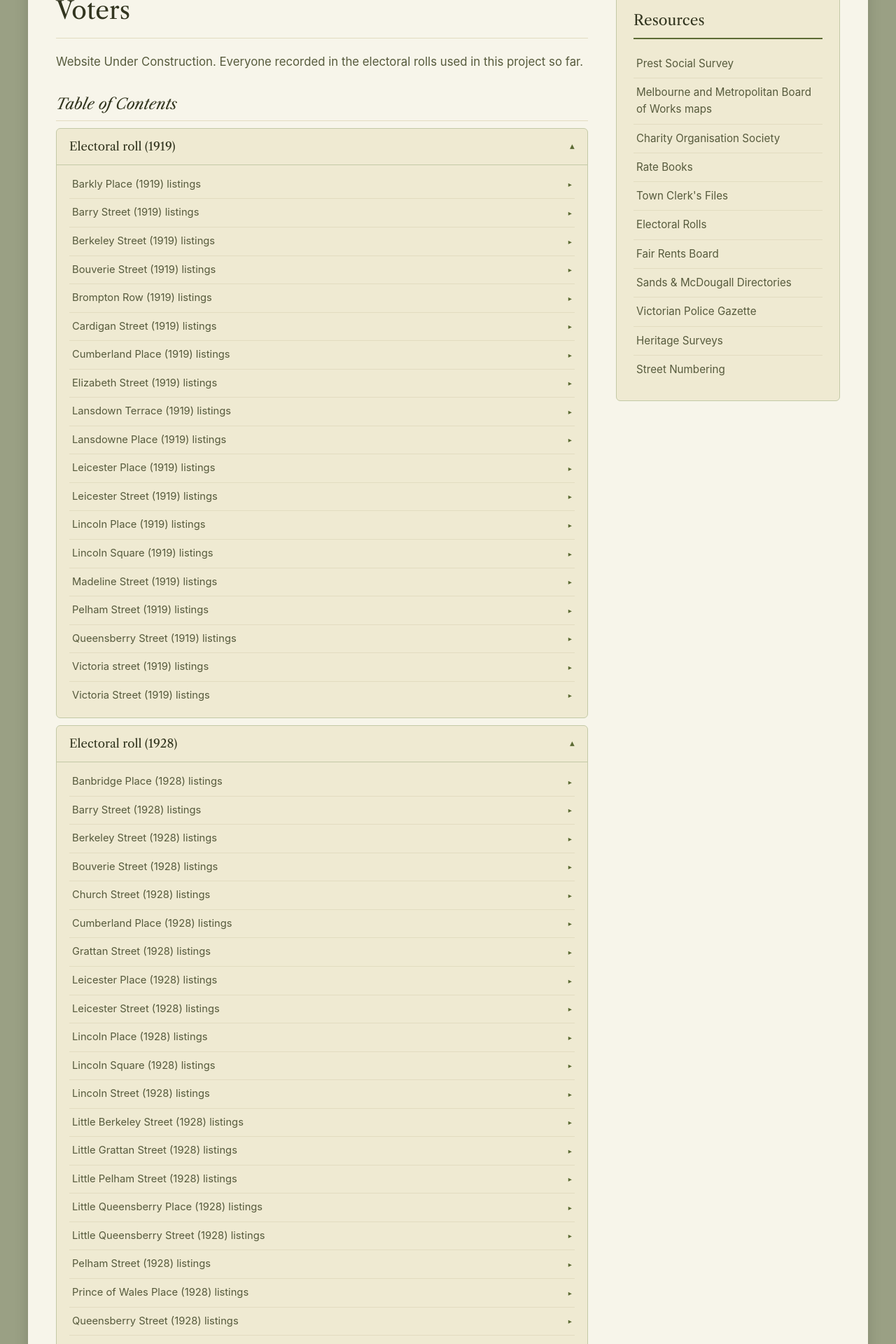
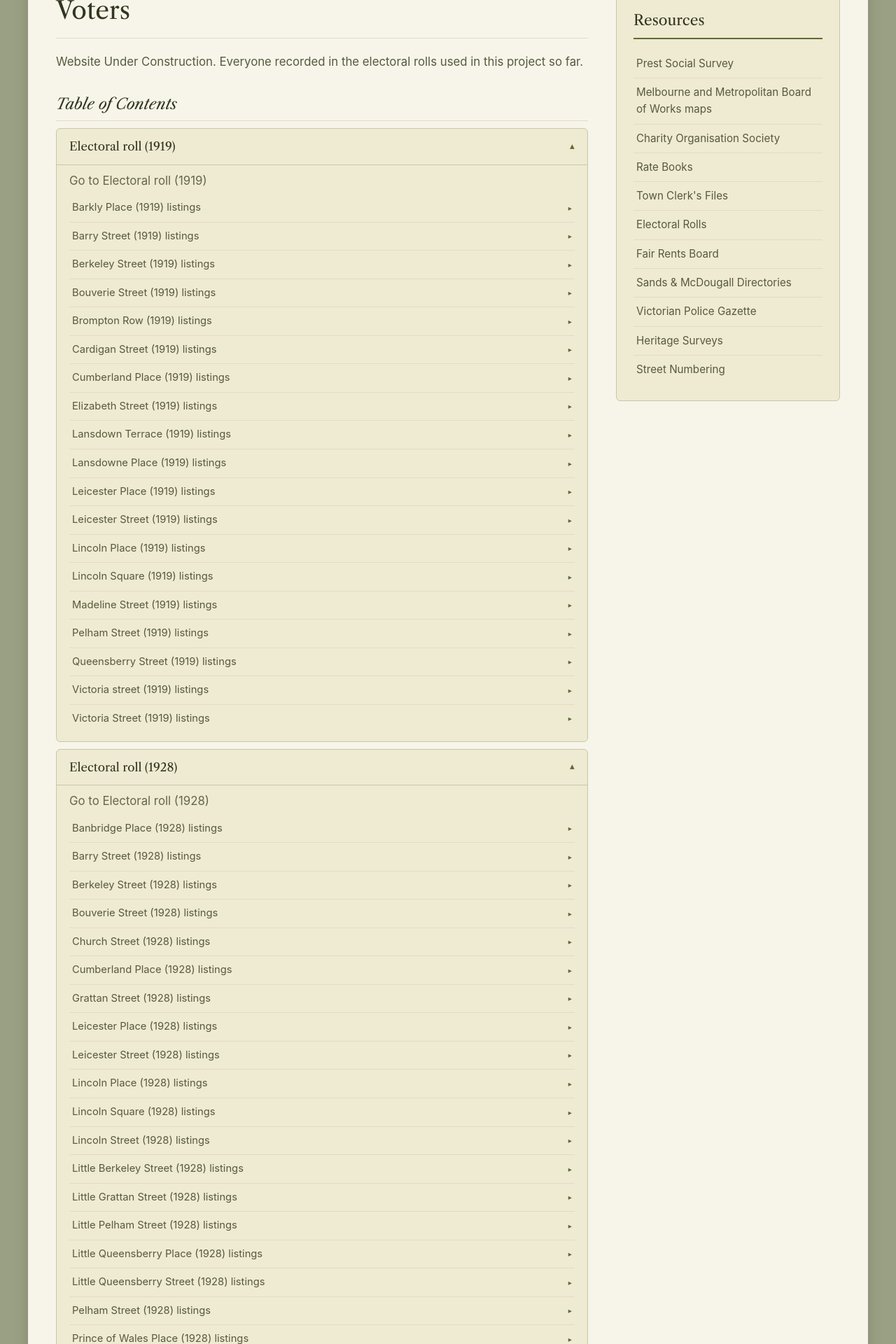
Before and after one commit to notamitchell/order, a Jekyll site: the page built from people.md, in a window 1280 px wide. Shown: the part 469-2389 px from the top of the page at 70% size. Built offline with Jekyll 4.4.1, drawn with Linux system fonts in a browser that asks for light colours.

Commit message:
Accessibility follow-ups: contents toggles, 3D keyboard note, unrecorded sides
- People and Places contents: the folding headings only open and close;
  their links move to the first line inside each group.
- 3D map: a line pointing keyboard users to the 2D map and search.
- Cards with no side recorded are headed "Side not recorded".

Co-Authored-By: Claude Opus 5.5 <noreply@anthropic.com>
Claude-Session: https://claude.ai/code/session_01LKCJsKM3cBDK95ZBvqKUEV

```diff
--- a/_layouts/facet-list.html
+++ b/_layouts/facet-list.html
@@ -62,7 +62,10 @@ document.addEventListener('DOMContentLoaded', () => {
 
         const sourceId = `source-${createSlug(currentSource)}-${createSlug(currentYear)}`;
         const sourceLabel = `${currentSource} (${currentYear})`;
-        tocHtml += `<details class="toc-h1" open><summary class="toc-h1-summary"><a href="#${sourceId}">${sourceLabel}</a></summary><div class="toc-h1-body">`;
+        // The summary only opens and closes the group; links stay out of it
+        // so keyboard and screen-reader users get one control per line
+        tocHtml += `<details class="toc-h1" open><summary class="toc-h1-summary">${sourceLabel}</summary><div class="toc-h1-body">`
+          + `<p class="toc-h3-item toc-go"><a href="#${sourceId}">Go to ${sourceLabel}</a></p>`;
         contentHtml += `<h1 id="${sourceId}">${sourceLabel}</h1>`;
       }
       // Handle <h2> (Street) - ToC: expandable subsection, collapsed by default
@@ -74,7 +77,8 @@ document.addEventListener('DOMContentLoaded', () => {
         if (h2Open) { tocHtml += `</div></details>`; h2Open = false; }
 
         const streetId = `street-${createSlug(currentSource)}-${createSlug(currentYear)}-${createSlug(currentStreet)}`;
-        tocHtml += `<details class="toc-h2"><summary class="toc-h2-summary"><a href="#${streetId}">${currentStreet} (${currentYear}) listings</a></summary><div class="toc-h2-body">`;
+        tocHtml += `<details class="toc-h2"><summary class="toc-h2-summary">${currentStreet} (${currentYear}) listings</summary><div class="toc-h2-body">`
+          + `<p class="toc-h3-item"><a href="#${streetId}">All ${currentStreet} listings</a></p>`;
         h2Open = true;
         contentHtml += `<h2 id="${streetId}">${currentStreet}</h2>`;
       }
@@ -83,8 +87,9 @@ document.addEventListener('DOMContentLoaded', () => {
         currentCardinality = item.cardinality;
 
         const cardId = `card-${createSlug(currentSource)}-${createSlug(currentYear)}-${createSlug(currentStreet)}-${createSlug(currentCardinality)}`;
-        tocHtml += `<p class="toc-h3-item"><a href="#${cardId}">${currentCardinality}</a></p>`;
-        contentHtml += `<h3 id="${cardId}">${currentCardinality}</h3>`;
+        const cardLabel = currentCardinality || 'Side not recorded';
+        tocHtml += `<p class="toc-h3-item"><a href="#${cardId}">${cardLabel}</a></p>`;
+        contentHtml += `<h3 id="${cardId}">${cardLabel}</h3>`;
       }
       // Render listing entry as a paragraph
       if (item.listing) {
--- a/_layouts/map3d.html
+++ b/_layouts/map3d.html
@@ -14,6 +14,8 @@
         <a class="map3d-home-link" href="index">&larr; Home</a>
         <h1>Directory Chronosphere</h1>
         <p id="hint-text">Drag to rotate · Scroll to zoom · Tap a node for details</p>
+        <!-- The nodes can't be reached with the keyboard, so point to pages that can -->
+        <p class="map3d-alt">Using a keyboard? The <a href="map">2D map</a> and <a href="search">search</a> have the same records.</p>
 
         <div class="controls-panel">
             <label class="toggle-container">
--- a/styles/site.css
+++ b/styles/site.css
@@ -855,6 +855,8 @@ html.map3d-page, body.map3d-page {
     text-transform: uppercase; letter-spacing: 2px;
 }
 #ui-layer p { margin: 0; font-size: 13px; color: var(--sage); opacity: 0.9; }
+#ui-layer p.map3d-alt { margin-top: 4px; }
+.map3d-alt a { color: var(--moss-bright); }
 
 .controls-panel {
     margin-top: 12px;
@@ -1073,11 +1075,6 @@ html.map3d-page, body.map3d-page {
     content: '';
 }
 
-.toc-h1-summary a {
-    color: inherit;
-    text-decoration: none;
-    flex-grow: 1;
-}
 
 .toc-h1-summary::after {
     content: '▾';
@@ -1098,6 +1095,8 @@ html.map3d-page, body.map3d-page {
 .toc-h1-body {
     padding: 8px 18px 12px;
 }
+
+.toc-h1-body > .toc-go { margin: 2px 0 6px; }
 
 /* h2 (street) groups — expandable, collapsed by default */
 .toc-h2 {
@@ -1132,11 +1131,6 @@ html.map3d-page, body.map3d-page {
     content: '';
 }
 
-.toc-h2-summary a {
-    color: inherit;
-    text-decoration: none;
-    flex-grow: 1;
-}
 
 .toc-h2-summary::after {
     content: '▸';
```
